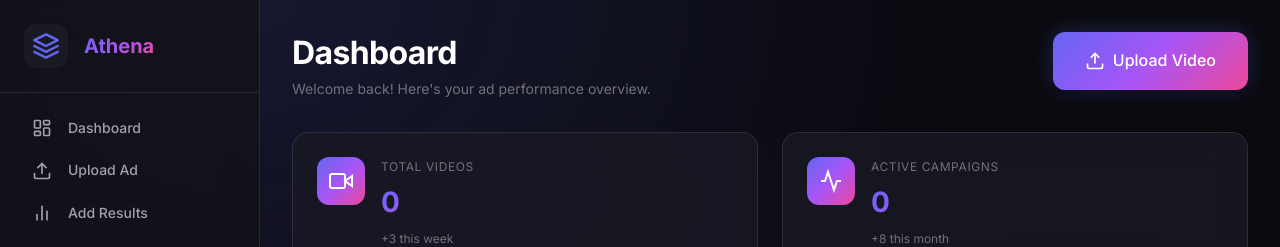
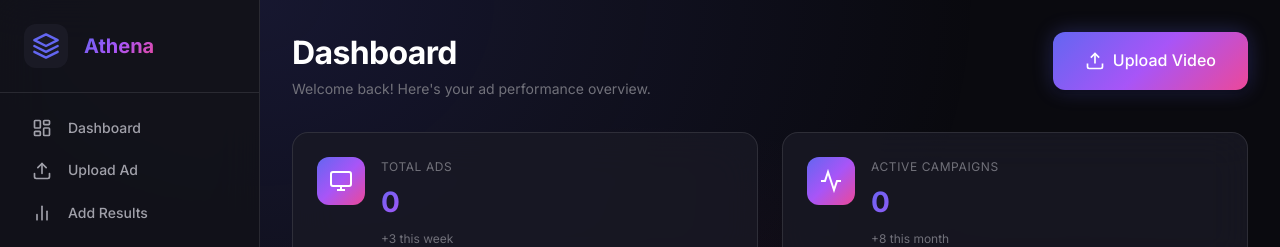
Before and after one commit to princecjqlara/athena, a Next.js app: page / in a window 1280 px wide. Shown: the top 247 px of the page. Built offline with nearby package versions, Linux system fonts and the light colour scheme.

Commit message:
Change Total Videos to Total Ads with monitor icon

```diff
--- a/app/page.tsx
+++ b/app/page.tsx
@@ -90,9 +90,9 @@ export default function Dashboard() {
       {/* Stats Grid */}
       <section className={styles.statsGrid}>
         <StatCard
-          label="Total Videos"
+          label="Total Ads"
           value={stats.totalVideos}
-          icon="video"
+          icon="ads"
           trend="+3 this week"
           isLoading={isLoading}
         />
@@ -340,6 +340,13 @@ function StatCard({
   isLoading: boolean;
 }) {
   const icons: Record<string, React.ReactNode> = {
+    ads: (
+      <svg width="24" height="24" viewBox="0 0 24 24" fill="none" stroke="currentColor" strokeWidth="2">
+        <rect x="2" y="3" width="20" height="14" rx="2" ry="2" />
+        <line x1="8" y1="21" x2="16" y2="21" />
+        <line x1="12" y1="17" x2="12" y2="21" />
+      </svg>
+    ),
     video: (
       <svg width="24" height="24" viewBox="0 0 24 24" fill="none" stroke="currentColor" strokeWidth="2">
         <polygon points="23 7 16 12 23 17 23 7" />
```
Also changed, not shown: 1 other file (tests, documents, lock files or other folders).
